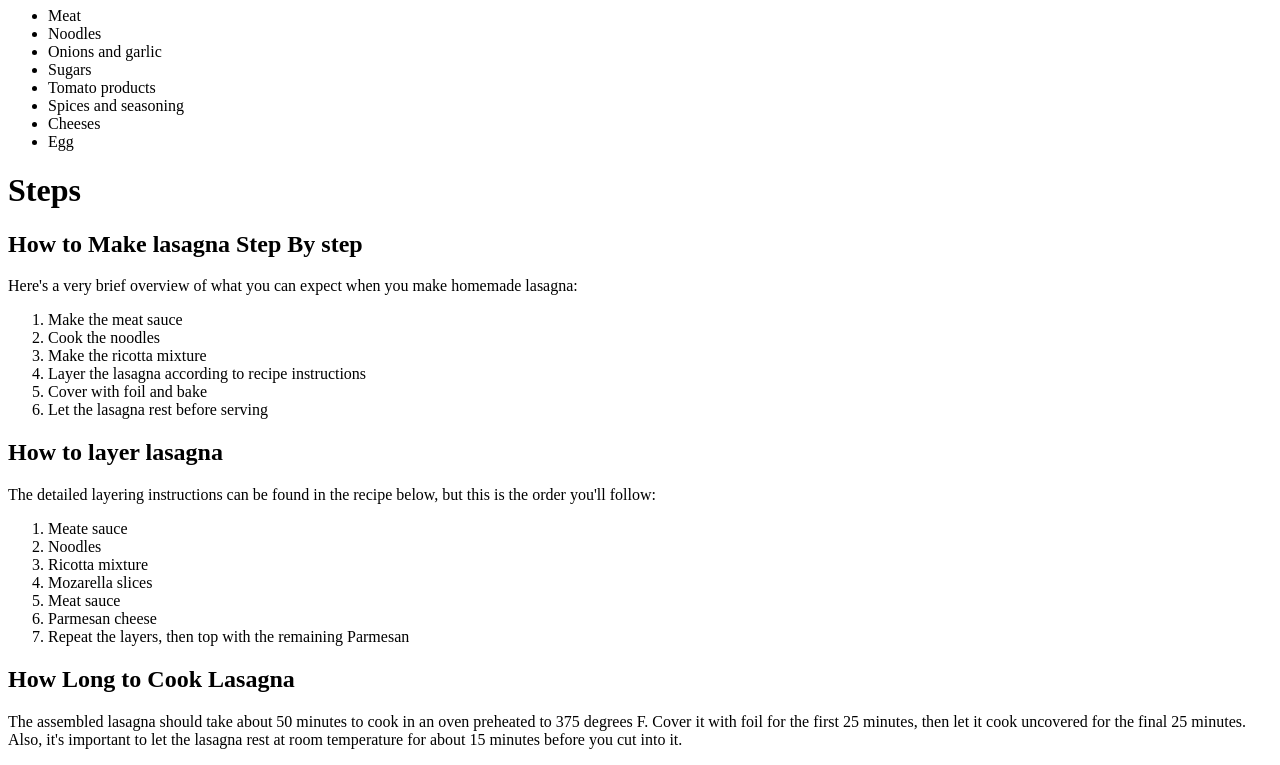
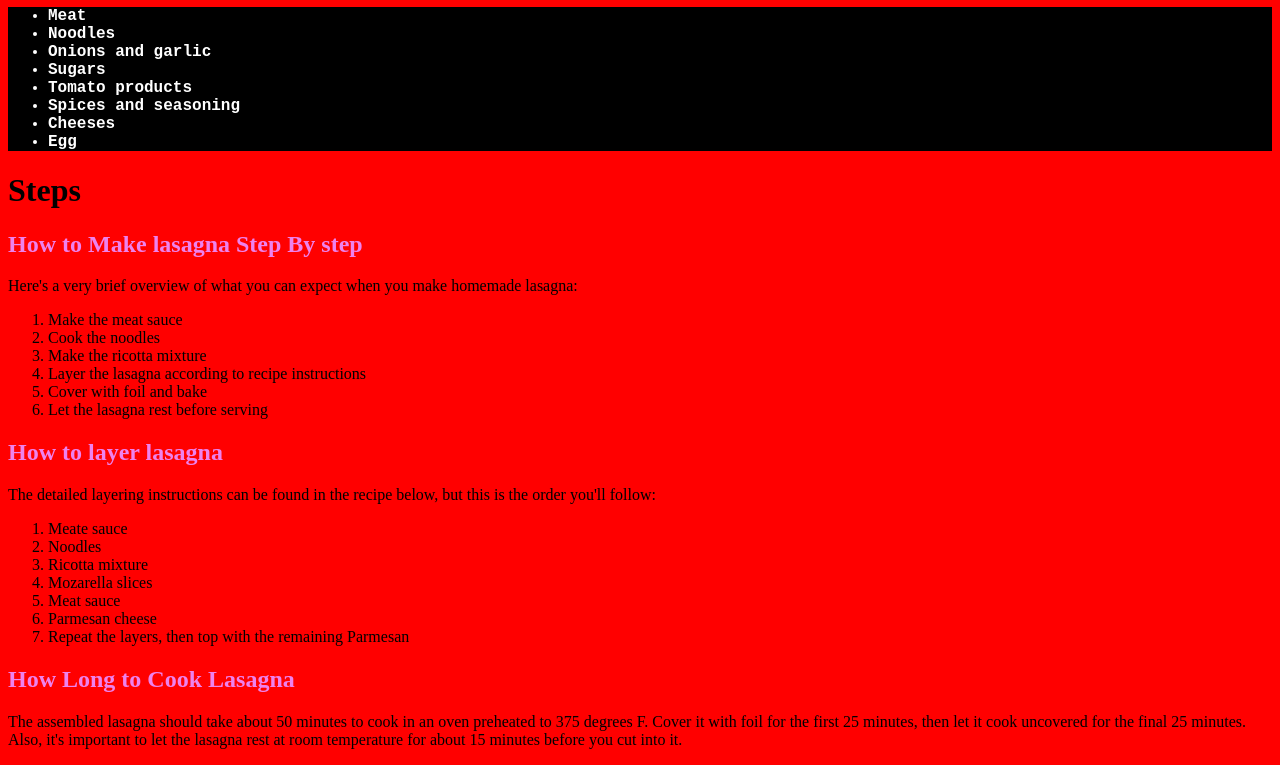
Before and after one commit to Bvrtxk/odin-recipes, a plain HTML site: page odin-recipes/recipes/lasagna.html in a window 1280 px wide. Shown: the part 541-1306 px from the top of the page. Drawn offline with Linux system fonts and the light colour scheme; files whose address does not match are found by name.

Commit message:
CSS CHANGING

```diff
--- a/odin-recipes/recipes/lasagna.html
+++ b/odin-recipes/recipes/lasagna.html
@@ -3,6 +3,7 @@
     <head>
         <meta charset="utf-8">
         <title>lasagna</title>
+        <link rel="stylesheet" href="style-lasagna.css">
     </head>
     <body>
         <h1>Lasagna Recipe</h1>
--- /dev/null
+++ b/odin-recipes/recipes/style-lasagna.css
@@ -0,0 +1,20 @@
+body {
+    background-color: red;
+}
+
+
+ul {
+    color: white;
+    background-color: black;
+}
+
+ul li {
+    font-weight: 600;
+    font-family: 'Courier New', Courier, monospace;
+}
+
+
+h2 {
+    font-weight: 800;
+    color: violet;
+}
--- /dev/null
+++ b/odin-recipes/recipes/style-pizza.css
@@ -0,0 +1,12 @@
+body {
+    background-color: green;
+}
+
+
+div {
+    background-color: white;
+}
+
+.tomato {
+    background-color: red;
+}
--- /dev/null
+++ b/odin-recipes/recipes/style-schnitzel.css
@@ -0,0 +1,8 @@
+body {
+    background-color: burlywood;
+}
+
+p {
+    font-weight: 800;
+    font-family: 'Times New Roman', Times, serif;
+}
--- /dev/null
+++ b/odin-recipes/style.css
@@ -0,0 +1,12 @@
+body {
+    background-color: green;
+}
+
+p {
+    text-align: center;
+    background-color: black;
+}
+
+h1 {
+    text-align: center;
+}
```
Also changed, not shown: odin-recipes/index.html (+2 -0 lines), odin-recipes/recipes/pizza.html (+5 -0 lines), odin-recipes/recipes/schnitzel.html (+1 -0 lines).
